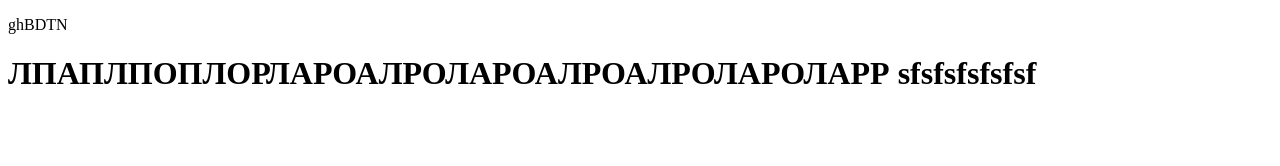
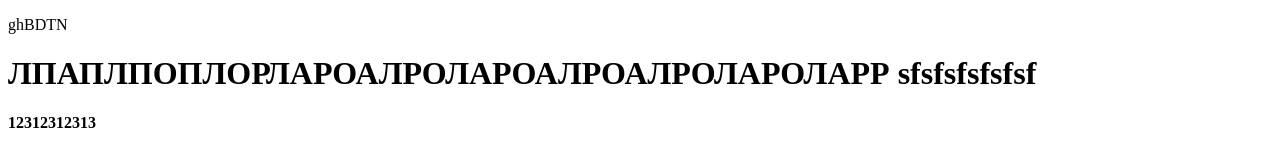
Before and after one commit to chelovekchelovecov349-netizen/test, a plain HTML site: page index.html in a window 1280 px wide. Drawn offline with Linux system fonts and the light colour scheme.

Commit message:
commit 3

```diff
--- a/index.html
+++ b/index.html
@@ -10,6 +10,7 @@
     <H1>
         ЛПАПЛПОПЛОРЛАРОАЛРОЛАРОАЛРОАЛРОЛАРОЛАРР
         sfsfsfsfsfsf
+        <h4>12312312313</h4>
     </H1>
 </body>
 </html>
```
Also changed, not shown: 1 other file.
